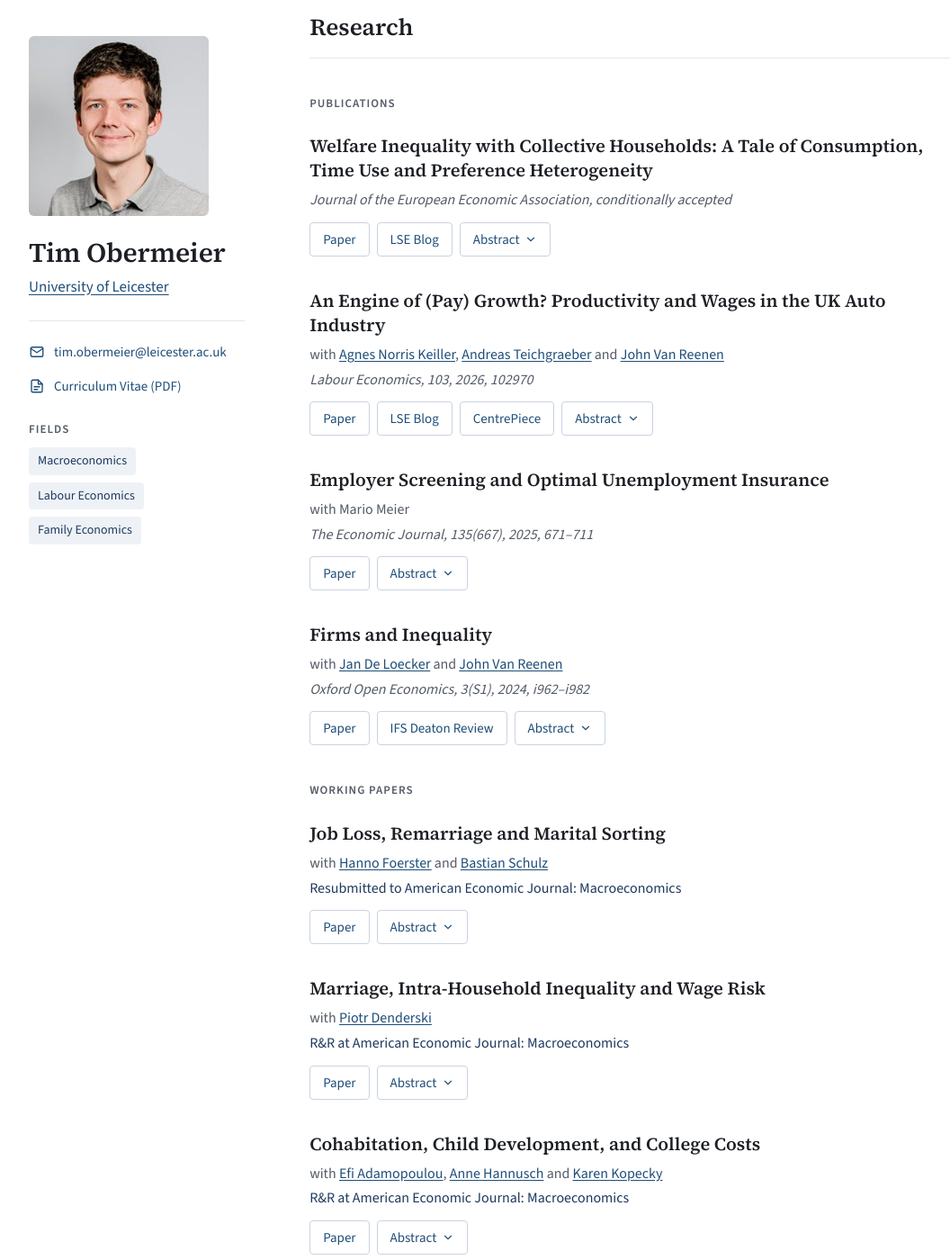
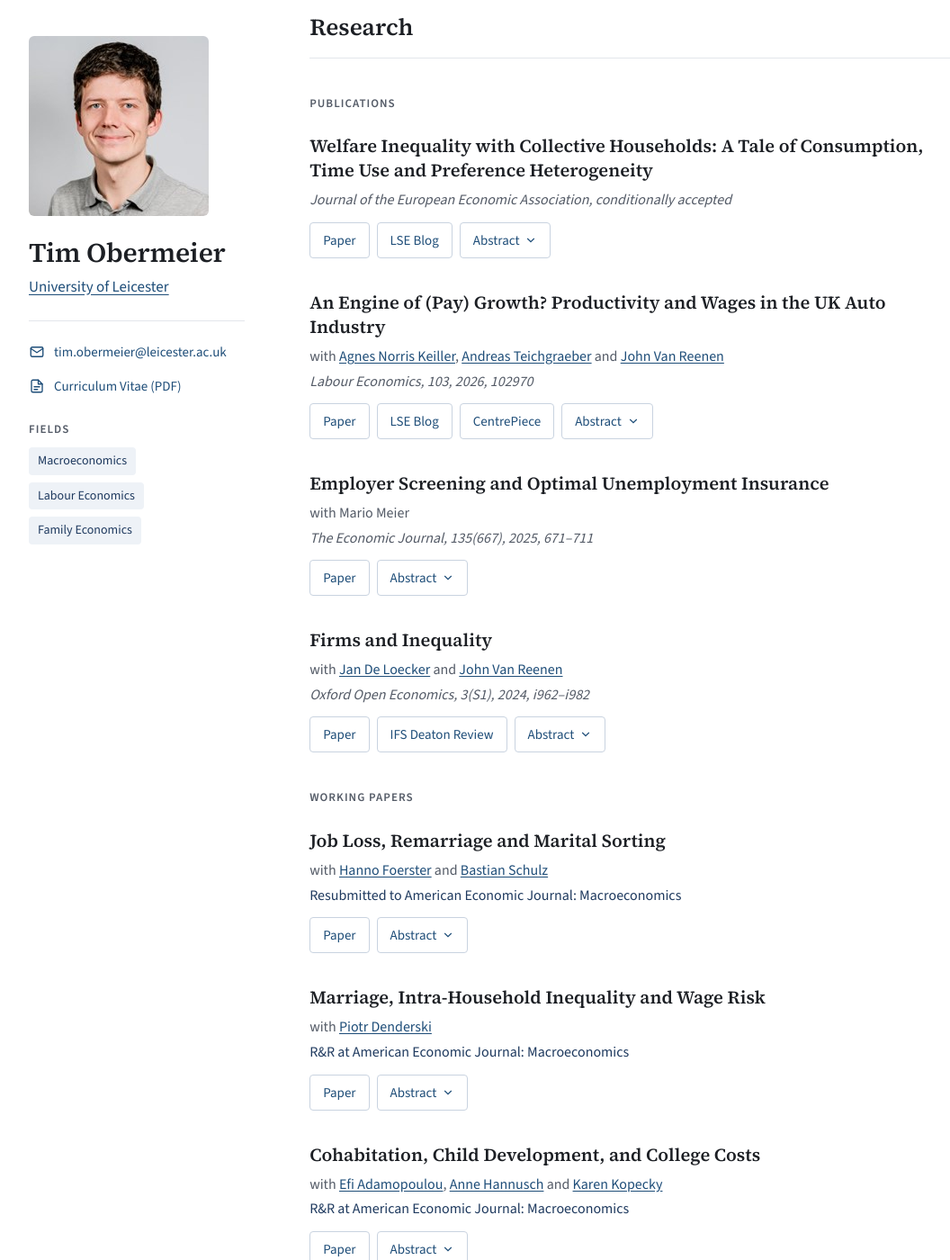
Before and after one commit to timobermeier/timobermeier.github.io, a Jekyll site: the page built from index.html, in a window 1280 px wide and 1400 px high, scrolled down 460 px. Shown: the whole window at 90% size, without its empty margins (88-1144 px from the left). Built offline with Jekyll 4.4.1, drawn with Linux system fonts in a browser that asks for light colours.

Commit message:
Polish: headings, linked titles, favicon, small fixes
- Name is the page's main heading (h1); About becomes h2
- Paper titles link to the paper
- Add a favicon and a link-preview card setting
- Larger buttons on touch screens; sidebar only sticks when the
  window is tall enough to show all of it
- Fix "include" -> "including" in the Firms and Inequality abstract
- Set language to British English; remove unused CSS

Co-Authored-By: Claude Opus 5.5 <noreply@anthropic.com>
Claude-Session: https://claude.ai/code/session_01UFbgWnbV2xVd8YxFu3KQxf

```diff
--- a/_config.yml
+++ b/_config.yml
@@ -3,7 +3,7 @@ title: Tim Obermeier
 description: Lecturer in Economics at the University of Leicester. Research in macroeconomics, labour markets, family decision-making and inequality.
 url: "https://timobermeier.github.io"
 baseurl: ""
-lang: en
+lang: en-GB
 
 # Shown in the sidebar
 author:
@@ -20,6 +20,8 @@ author:
 
 # Used for link previews (social media, Slack, etc.)
 image: /photo.jpg
+twitter:
+  card: summary
 
 defaults:
   - scope:
--- a/_data/papers.yml
+++ b/_data/papers.yml
@@ -118,7 +118,7 @@ publications:
       simple theoretical framework for understanding some of these trends and quantitatively
       analyse why, despite increasing markups, the UK labour share has not fallen as sharply
       as that in the US. Finally, we suggest some policy options in response to these
-      worrying trends, include modernising competition rules to deal with the growth of
+      worrying trends, including modernising competition rules to deal with the growth of
       superstar firms and strengthening worker bargaining power.
 
 working_papers:
--- a/_includes/paper.html
+++ b/_includes/paper.html
@@ -1,6 +1,6 @@
 {% assign p = include.paper %}
 <article class="paper">
-  <h4 class="paper-title">{{ p.title }}</h4>
+  <h4 class="paper-title">{% if p.links %}<a href="{{ p.links[0].url }}">{{ p.title }}</a>{% else %}{{ p.title }}{% endif %}</h4>
   {% if p.coauthors %}
   <p class="paper-meta">with {% for c in p.coauthors %}{% if c.url %}<a href="{{ c.url }}">{{ c.name }}</a>{% else %}{{ c.name }}{% endif %}{% if forloop.rindex == 2 %} and {% elsif forloop.last == false %}, {% endif %}{% endfor %}</p>
   {% endif %}
--- a/_layouts/default.html
+++ b/_layouts/default.html
@@ -7,6 +7,7 @@
   <link rel="preconnect" href="https://fonts.googleapis.com">
   <link rel="preconnect" href="https://fonts.gstatic.com" crossorigin>
   <link href="https://fonts.googleapis.com/css2?family=Source+Sans+3:wght@400;500;600&family=Source+Serif+4:ital,opsz,wght@0,8..60,400;0,8..60,600;1,8..60,400&display=swap" rel="stylesheet">
+  <link rel="icon" href="{{ '/favicon.svg' | relative_url }}" type="image/svg+xml">
   <link rel="stylesheet" href="{{ '/assets/css/site.css' | relative_url }}">
 </head>
 <body>
@@ -17,10 +18,9 @@
     <aside class="sidebar">
       <img class="portrait" src="{{ site.author.photo | relative_url }}" alt="Portrait of {{ site.author.name }}" width="200" height="200">
       <div class="identity">
-        <p class="name">{{ site.author.name }}</p>
+        <h1 class="name">{{ site.author.name }}</h1>
         <p class="role"><a href="{{ site.author.institution_url }}">{{ site.author.institution }}</a></p>
       </div>
-
 
       <ul class="contact" aria-label="Contact">
         <li>
--- a/assets/css/site.css
+++ b/assets/css/site.css
@@ -33,15 +33,6 @@ a:hover { color: var(--accent-dark); }
 
 .wrap { max-width: 1120px; margin: 0 auto; padding: 0 40px; }
 
-/* ---------- Top bar ---------- */
-.topbar { border-bottom: 1px solid var(--line); }
-.topbar-inner { display: flex; flex-wrap: wrap; align-items: center; justify-content: space-between; gap: 8px 24px; min-height: 64px; }
-.brand { font-family: var(--serif); font-weight: 600; font-size: 19px; color: var(--ink); text-decoration: none; }
-.nav { display: flex; gap: 4px; margin: 0; padding: 0; list-style: none; }
-.nav a { display: block; padding: 10px 14px; color: var(--muted); text-decoration: none; font-weight: 500; border-radius: 4px; }
-.nav a:hover { color: var(--ink); background: var(--tint); }
-.nav a[aria-current="page"] { color: var(--ink); box-shadow: inset 0 -2px 0 var(--accent); border-radius: 0; }
-
 /* ---------- Layout ---------- */
 .layout { display: flex; flex-wrap: wrap; gap: 72px; padding-top: 80px; padding-bottom: 64px; }
 .sidebar { flex: 1 1 240px; max-width: 280px; display: flex; flex-direction: column; gap: 24px; }
@@ -49,14 +40,13 @@ a:hover { color: var(--accent-dark); }
 
 /* ---------- Sidebar ---------- */
 .portrait { width: 200px; height: auto; border-radius: 6px; display: block; }
-@media (min-width: 721px) {
+@media (min-width: 721px) and (min-height: 720px) {
   .sidebar { position: sticky; top: 40px; align-self: flex-start; }
 }
-.identity p { margin: 0; }
+.identity p, .identity h1 { margin: 0; }
 .name { font-family: var(--serif); font-size: 30px; font-weight: 600; line-height: 1.15; letter-spacing: -0.01em; margin-bottom: 6px !important; }
 .role { color: #3f4652; }
-.affiliations, .contact, .tags { margin: 0; padding: 0; list-style: none; }
-.affiliations { display: flex; flex-direction: column; gap: 4px; font-size: 15px; color: var(--muted); }
+.contact, .tags { margin: 0; padding: 0; list-style: none; }
 .contact { display: flex; flex-direction: column; gap: 10px; padding-top: 20px; border-top: 1px solid var(--line); font-size: 16px; }
 .contact { font-size: 15px; }
 .contact a { display: flex; align-items: center; gap: 10px; min-height: 28px; text-decoration: none; }
@@ -77,7 +67,7 @@ a:hover { color: var(--accent-dark); }
   display: inline-flex; align-items: center; gap: 6px;
   font: inherit; font-size: 15px; font-weight: 500; line-height: 1.2;
   color: var(--accent); background: #fff;
-  padding: 9px 14px; border: 1px solid var(--btn-line); border-radius: 4px;
+  min-height: 40px; padding: 9px 14px; border: 1px solid var(--btn-line); border-radius: 4px;
   text-decoration: none; cursor: pointer;
 }
 .btn:hover { background: var(--tint); color: var(--accent-dark); border-color: #aebcce; }
@@ -88,6 +78,8 @@ a:hover { color: var(--accent-dark); }
 /* ---------- Papers ---------- */
 .paper { margin-bottom: 36px; }
 .paper:last-child { margin-bottom: 0; }
+.paper-title a { color: inherit; text-decoration: none; }
+.paper-title a:hover { color: var(--accent); text-decoration: underline; }
 .paper-title { margin: 0 0 6px; font-family: var(--serif); font-size: 20px; font-weight: 600; line-height: 1.35; }
 .paper-meta, .paper-venue, .paper-status { margin: 0 0 2px; font-size: 16px; color: var(--muted); }
 .paper-venue { font-style: italic; }
@@ -105,8 +97,7 @@ a:hover { color: var(--accent-dark); }
   .sidebar { max-width: none; display: grid; grid-template-columns: 104px minmax(0, 1fr); gap: 16px 20px; align-items: center; }
   .portrait { width: 104px; }
   .name { font-size: 26px; }
-  .affiliations, .contact, .fields { grid-column: 1 / -1; }
+  .contact, .fields { grid-column: 1 / -1; }
   .fields { display: none; }
   .page-title { font-size: 30px; }
-  .nav a { padding: 10px 10px; }
 }
--- a/index.html
+++ b/index.html
@@ -5,7 +5,7 @@ redirect_from:
   - /research.html
 ---
 <section class="section" id="about">
-  <h1 class="page-title">About</h1>
+  <h2 class="page-title">About</h2>
   <p class="lead">I am a Lecturer in Economics at the <a href="https://le.ac.uk/school-of-business">University of Leicester</a>, a Research Associate at the <a href="https://www.ifs.org.uk">Institute for Fiscal Studies</a> and an Associate at the <a href="https://cep.lse.ac.uk">Centre for Economic Performance</a>. I hold a PhD from the <a href="https://www.vwl.uni-mannheim.de/en/about/">University of Mannheim</a>. My research is in macroeconomics, with a focus on labour markets, family decision-making and inequality.</p>
   <p class="lead">You can reach me at <a href="mailto:{{ site.author.email }}">{{ site.author.email }}</a>. Students can book the office hour for EC2051: Money and Central Banking or a personal tutor meeting <a href="https://outlook.office.com/bookwithme/user/c014e3fbd6944ca59792ce0c1abe007b@leicester.ac.uk?anonymous&amp;ismsaljsauthenabled&amp;ep=plink">here</a>. You can find my CV <a href="{{ site.author.cv | relative_url }}">here</a>.</p>
 </section>
```
Also changed, not shown: favicon.svg (added).
